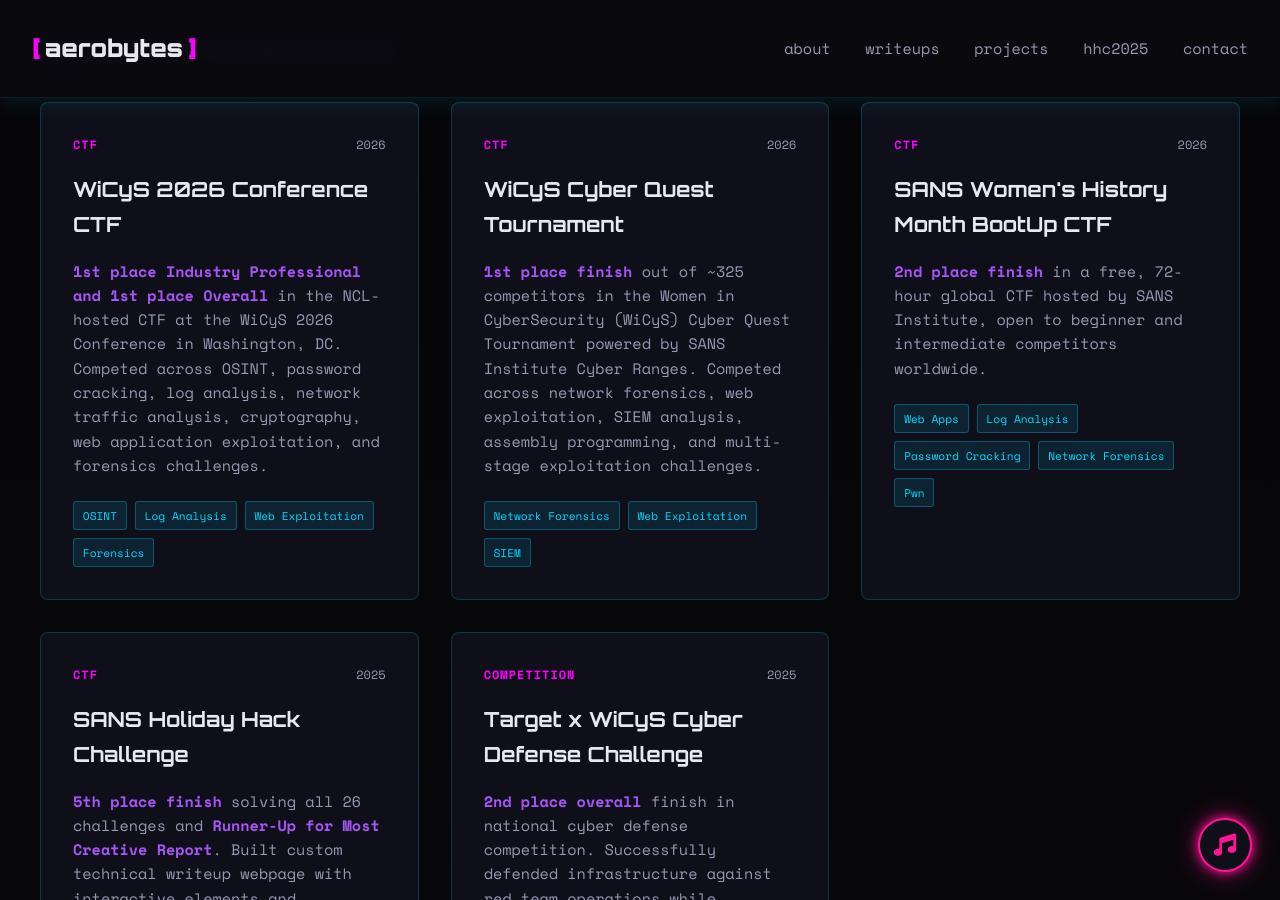
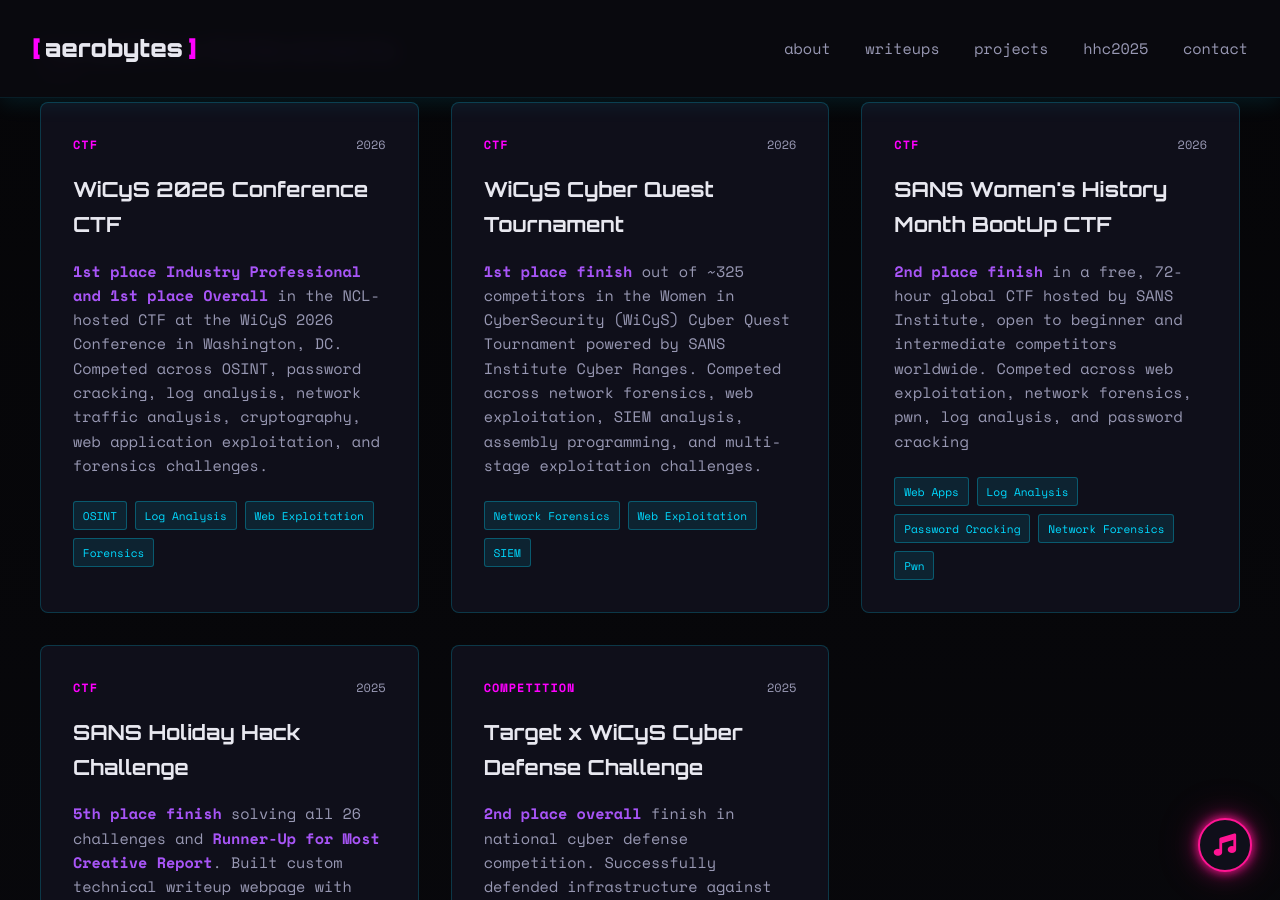
Before and after one commit to Aeronique/aerobytes-site, a Jekyll site: the page built from about.html, in a window 1280 px wide and 900 px high, scrolled down 1232 px. Built offline with Jekyll 4.4.1, drawn with Linux system fonts in a browser that asks for light colours.

Commit message:
Update about.html

```diff
--- a/about.html
+++ b/about.html
@@ -91,7 +91,7 @@
                     <span class="card-date">2026</span>
                 </div>
                 <h3 class="card-title">SANS Women's History Month BootUp CTF</h3>
-                <p class="card-description"><strong>2nd place finish</strong> in a free, 72-hour global CTF hosted by SANS Institute, open to beginner and intermediate competitors worldwide.</p>
+                <p class="card-description"><strong>2nd place finish</strong> in a free, 72-hour global CTF hosted by SANS Institute, open to beginner and intermediate competitors worldwide. Competed across web exploitation, network forensics, pwn, log analysis, and password cracking</p>
                 <div class="card-tags">
                     <span class="tag">Web Apps</span>
                     <span class="tag">Log Analysis</span>
```
